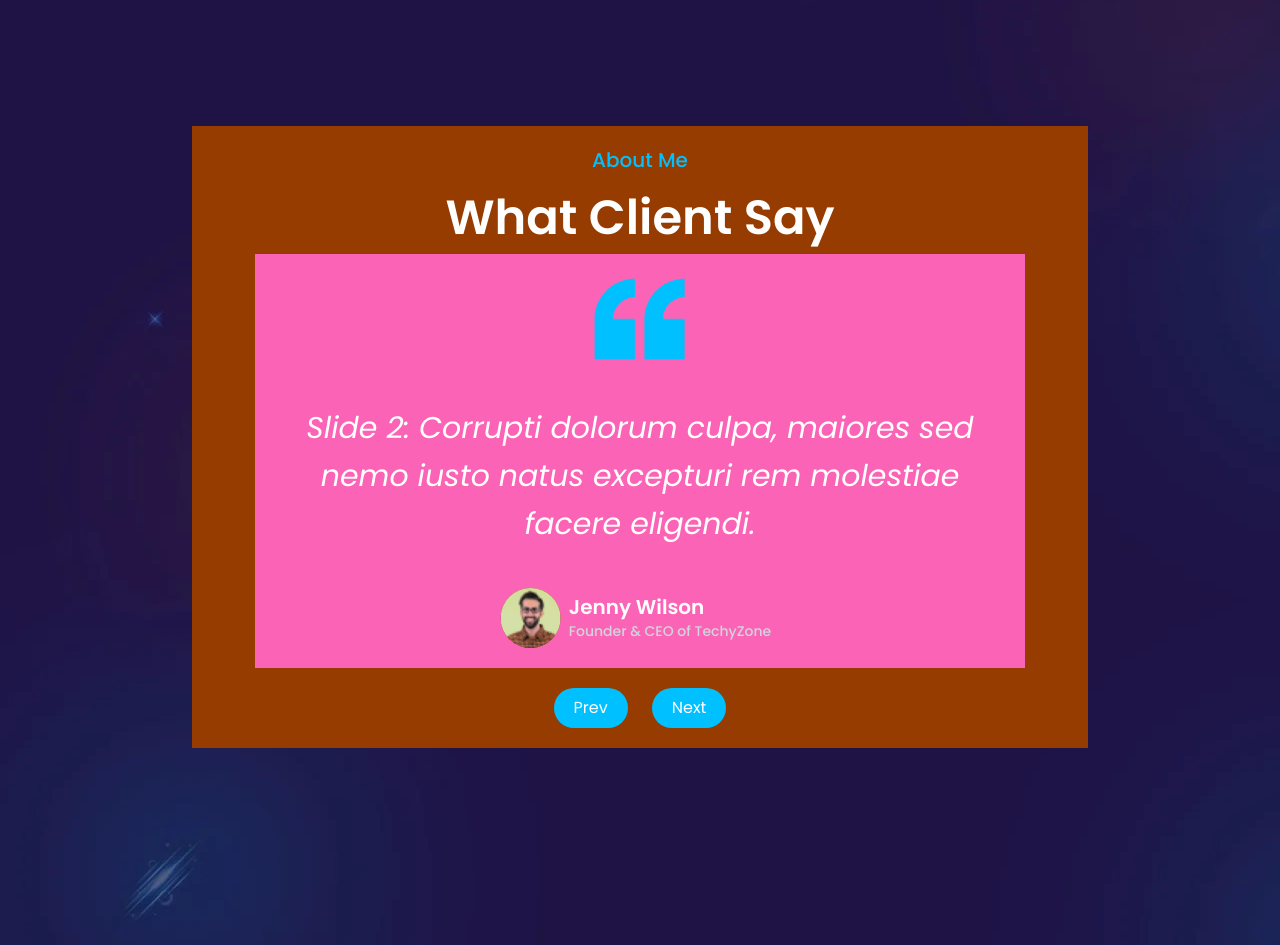
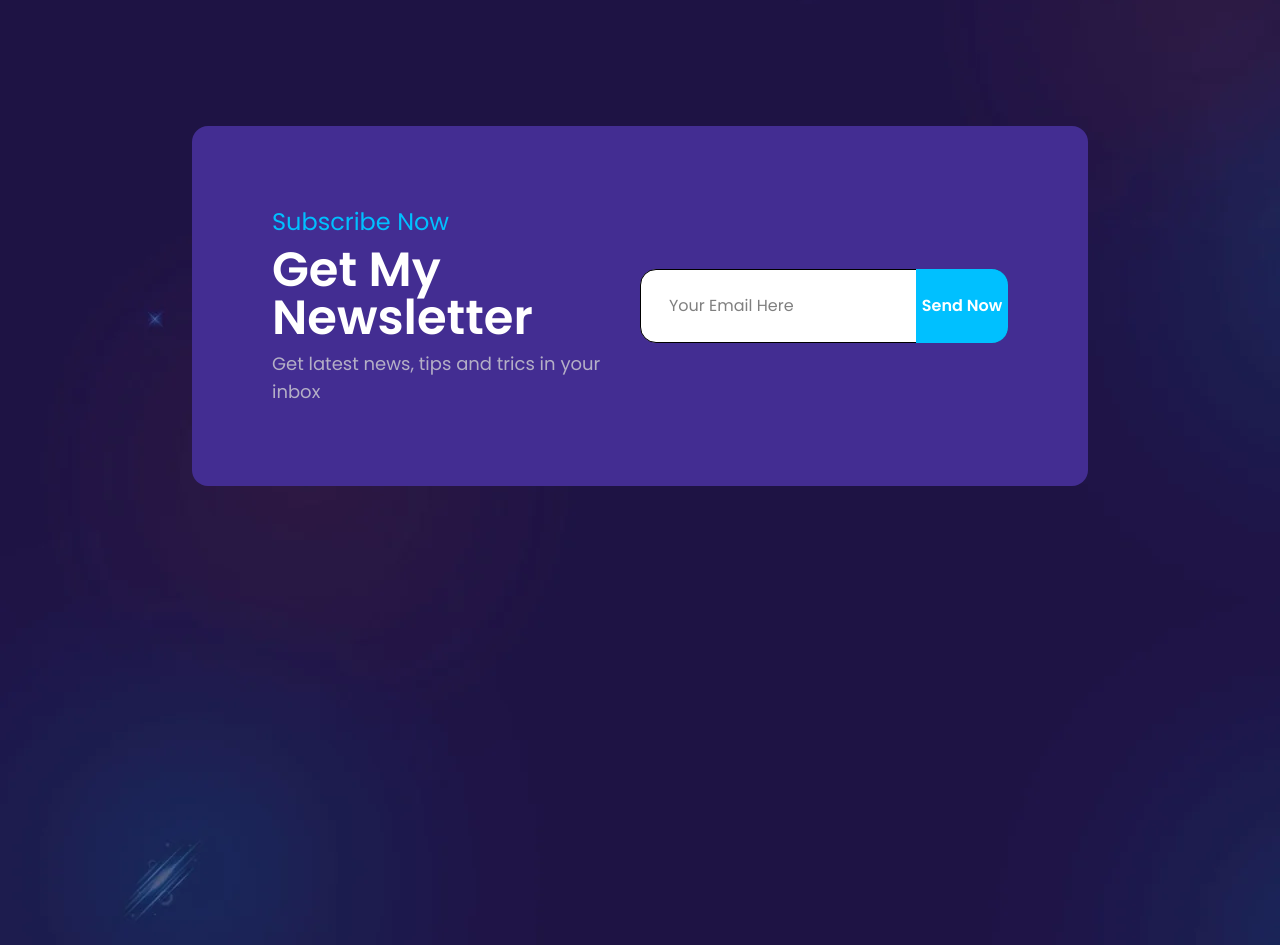
Before and after one commit to Adeel-116/personal_dev_portfolio, a React (Vite) app: page / in a window 1280 px wide. Shown: the part 2140-3085 px from the top of the page. Built offline with nearby package versions, Linux system fonts and the light colour scheme.

Commit message:
NewsLetter working

```diff
--- /dev/null
+++ b/src/components/Blog/Blog.tsx
@@ -0,0 +1,14 @@
+import React from 'react'
+import BlogCard from './BlogCard'
+
+function Blog() {
+  return (
+    <div className='w-full flex flex-row gap-x-10 justify-between'>
+        <BlogCard />
+        <BlogCard />
+        <BlogCard />
+    </div>
+  )
+}
+
+export default Blog
--- /dev/null
+++ b/src/components/Blog/BlogCard.tsx
@@ -0,0 +1,54 @@
+import React, { useState, useRef } from "react";
+import blogPicture from "../../assets/blog.avif";
+function BlogCard() {
+    const [transform, setTransform] = useState({ rotateX: 0, rotateY: 0 });
+    const [isHovered, setIsHovered] = useState(false);
+    const cardRef = useRef<HTMLDivElement>(null);
+
+    const handleMouseMove = (e: React.MouseEvent<HTMLDivElement>) => {
+        const container = cardRef.current;
+        if (!container) return;
+
+        const { left, top, width, height } = container.getBoundingClientRect();
+        const centerX = left + width / 5;
+        const centerY = top + height / 5;
+
+        const rotateY = ((e.clientX - centerX) / width) * 10;
+        const rotateX = -((e.clientY - centerY) / height) * 10;
+        setIsHovered(true);
+        setTransform({ rotateX, rotateY });
+    };
+
+    const handleMouseLeave = () => {
+        setIsHovered(false);
+        setTransform({ rotateX: 0, rotateY: 0 });
+    };
+
+    return (
+        <div
+            ref={cardRef}
+            className={`w-[35%] h-auto flex flex-col gap-y-6 overflow-hidden bg-[#3A2B71] rounded-2xl`}
+            style={{
+                transform: `perspective(1000px) rotateX(${transform.rotateX}deg) rotateY(${transform.rotateY}deg)`,
+                transition: "transform 0.1s ease-out",
+            }}
+            onMouseMove={handleMouseMove}
+            onMouseLeave={handleMouseLeave}
+        >
+            <div className="w-full h-auto flex flex-col items-center justify-center">
+                <div className="bloImage ">
+                    <img src={blogPicture} alt="" />
+                </div>
+                <div className="w-full px-10 py-7">
+                    <div className="flex gap-x-4">
+                        <p className="font-normal text-[#00c0ff]">Branding</p>
+                        <p className="text-[#b4afc6]">Auguest 27, 2022</p>
+                    </div>
+                    <h3 className="text-left text-white font-semibold text-2xl mt-3">How good designers can collabrate better</h3>
+                </div>
+            </div>
+        </div>
+    );
+}
+
+export default BlogCard;
--- /dev/null
+++ b/src/components/Contact/Contact.tsx
@@ -0,0 +1,117 @@
+import React, { useState } from "react";
+import { IoLocationSharp } from "react-icons/io5";
+import Button from "../Button";
+function Contact() {
+  const [formData, setFormData] = useState({
+    name: "",
+    email: "",
+    phone: "",
+    subject: "",
+    message: "",
+  });
+
+  return (
+    <div className="w-full h-auto flex justify-center items-center">
+      <div className="left w-1/2 h-auto flex flex-col gap-y-3 p-5">
+        <div className="w-full h-auto flex flex-row">
+          <div className="w-fit py-7 px-7 bg-[#00c0ff] rounded-full">
+            <IoLocationSharp size={30} color="#ffffff" />
+          </div>
+          <div className="flex flex-col text-left gap-y-1 px-5 py-3">
+            <h1 className="text-white font-semibold text-2xl ">Address</h1>
+            <p className="text-[#b4afc6] font-semibold">
+              20, somewhere in world
+            </p>
+          </div>
+        </div>
+
+        <div className="w-full h-auto flex flex-row">
+          <div className="w-fit py-7 px-7 bg-[#00c0ff] rounded-full">
+            <IoLocationSharp size={30} color="#ffffff" />
+          </div>
+          <div className="flex flex-col text-left gap-y-1 px-5 py-3">
+            <h1 className="text-white font-semibold text-2xl ">Address</h1>
+            <p className="text-[#b4afc6] font-semibold">
+              20, somewhere in world
+            </p>
+          </div>
+        </div>
+
+        <div className="w-full h-auto flex flex-row">
+          <div className="w-fit py-7 px-7 bg-[#00c0ff] rounded-full">
+            <IoLocationSharp size={30} color="#ffffff" />
+          </div>
+          <div className="flex flex-col text-left gap-y-1 px-5 py-3">
+            <h1 className="text-white font-semibold text-2xl ">Address</h1>
+            <p className="text-[#b4afc6] font-semibold">
+              20, somewhere in world
+            </p>
+          </div>
+        </div>
+      </div>
+
+      <div className="left w-1/2 h-auto flex flex-col  ">
+        <div className="w-full p-5 font-sans">
+          <form className="flex flex-col gap-5 text-white">
+            <div className="flex flex-col sm:flex-row gap-5">
+              <div className="flex-1">
+                <input
+                  type="text"
+                  name="name"
+                  value={formData.name}
+                  placeholder="Your Name"
+                  className="w-full p-3 border border-[#625A7C]  rounded focus:outline-none focus:ring-2 focus:ring-[#00c0ff]"
+                  required
+                />
+              </div>
+              <div className="flex-1">
+                <input
+                  type="email"
+                  name="email"
+                  value={formData.email}
+                  placeholder="Your Email"
+                  className="w-full p-3 border border-[#625A7C] rounded focus:outline-none focus:ring-2 focus:ring-[#00c0ff]"
+                  required
+                />
+              </div>
+            </div>
+
+            <div className="flex flex-col sm:flex-row gap-5">
+              <div className="flex-1">
+                <input
+                  type="tel"
+                  name="phone"
+                  value={formData.phone}
+                  placeholder="Your Phone"
+                  className="w-full p-3 border border-[#625A7C] rounded focus:outline-none focus:ring-2 focus:ring-[#00c0ff]"
+                />
+              </div>
+              <div className="flex-1">
+                <input
+                  type="text"
+                  name="subject"
+                  value={formData.subject}
+                  placeholder="Subject"
+                  className="w-full p-3 border border-[#625A7C] rounded focus:outline-none focus:ring-2 focus:ring-[#00c0ff]"
+                />
+              </div>
+            </div>
+
+            <div>
+              <textarea
+                name="message"
+                value={formData.message}
+                placeholder="Write your message here"
+                className="w-full p-3 border border-[#625A7C] rounded h-40 focus:outline-none focus:ring-2 focus:ring-[#00c0ff]"
+                required
+              />
+            </div>
+            <Button />
+          </form>
+        </div>
+      </div>
+    </div>
+  );
+}
+
+export default Contact;
--- a/src/components/ImageComponent.tsx
+++ b/src/components/ImageComponent.tsx
@@ -4,14 +4,10 @@ import MouseCircle from './MouseCircle';
 import Header from './Header/Header';
 import SkillCardSection from './About/SkillCardSection';
 import AboutUS from './About/AboutUS';
-import SkillSection from './SkillsSection/SkillSection';
-import Service from './services/Service';
-import PortfolioSection from './portfolio-section/PortfolioSection';
-import Testimonials from './testimonial/Testimonials';
+import Contact from './Contact/contact';
+import NewsLetter from './newsLetter/NewsLetter';
 
 function ImageComponent() {
-
-
 
 
   return (
@@ -40,7 +36,7 @@ function ImageComponent() {
       </div> */}
 
       <div className='w-[70%]'>
-        <Testimonials />
+        <NewsLetter />
       </div>
 
 
--- /dev/null
+++ b/src/components/newsLetter/NewsLetter.tsx
@@ -0,0 +1,37 @@
+import React from 'react'
+
+function NewsLetter() {
+  return (
+    <div className='w-full h-auto py-20 px-20 flex flex-row justify-center items-center bg-[#432D92] rounded-2xl'>
+
+        <div className='w-1/2 flex flex-col'>
+            <div className='w-full flex flex-col gap-y-2 text-left'>
+                <h3 className='text-[#00c0ff] text-2xl font-normal'>Subscribe Now</h3>
+                <h1 className='text-white font-semibold text-5xl'>Get My Newsletter</h1>
+                <p className='text-[#b4afc6] text-lg'>Get latest news, tips and trics in your inbox</p>
+            </div>
+        </div>
+
+        <div className='w-1/2'>
+                <div className='relative w-full flex '>
+                <input
+                  type="text"
+                  name="name"
+                  value={""}
+                  placeholder="Your Email Here"
+                  className="w-2/2 px-7 py-6 border bg-white rounded-2xl focus:outline-none focus:ring-2 focus:ring-[#00c0ff]"
+                  required
+                />
+
+
+                <div className='absolute w-1/4 h-full overflow-hidden bg-[#00c0ff] right-0 flex justify-center items-center rounded-r-2xl'>
+                    <h1 className='text-white font-semibold'>Send Now</h1>
+                </div>
+                </div>
+        </div>
+
+    </div>
+  )
+}
+
+export default NewsLetter
--- a/src/components/testimonial/Testimonials.tsx
+++ b/src/components/testimonial/Testimonials.tsx
@@ -1,14 +1,15 @@
 import React, { useEffect } from 'react';
 import quote from '../../assets/quote.png';
 import testimonialPicture from '../../assets/testimonialPicture.png';
+import { IoChevronForwardCircleOutline } from "react-icons/io5";
 
 function Testimonials() {
   const [slideNumber, setSlideNumber] = React.useState(0);
 
   const slideArray = [
-    { id: 1, content: 'Slide 1: Lorem ipsum dolor sit amet consectetur adipisicing elit.' },
-    { id: 2, content: 'Slide 2: Corrupti dolorum culpa, maiores sed nemo iusto natus excepturi rem molestiae facere eligendi.' },
-    { id: 3, content: 'Slide 3: Quidem corporis veritatis quo reprehenderit accusantium minima consectetur.' },
+    { id: 1, content: 'Lorem ipsum dolor sit amet, consectetur adipiscing elit. Sed do eiusmod tempor incididunt ut labore et dolore magna aliqua. Ut enim ad minim veniam, quis nostrud exercitation ullamco laboris nisi ut aliquip ex ea commodo consequat. Duis aute irure dolor in reprehenderit in voluptate velit esse cillum dolore eu fugiat nulla pariatur.' },
+    { id: 2, content: 'Lorem ipsum dolor sit amet, consectetur adipiscing elit. Sed do eiusmod tempor incididunt ut labore et dolore magna aliqua. Ut enim ad minim veniam, quis nostrud exercitation ullamco laboris nisi ut aliquip ex ea commodo consequat. Duis aute irure dolor in reprehenderit in voluptate velit esse cillum dolore eu fugiat nulla pariatur.' },
+    { id: 3, content: 'Lorem ipsum dolor sit amet, consectetur adipiscing elit. Sed do eiusmod tempor incididunt ut labore et dolore magna aliqua. Ut enim ad minim veniam, quis nostrud exercitation ullamco laboris nisi ut aliquip ex ea commodo consequat. Duis aute irure dolor in reprehenderit in voluptate velit esse cillum dolore eu fugiat nulla pariatur.' },
   ];
 
   const goNext = () => {
@@ -32,22 +33,22 @@ function Testimonials() {
   }, [slideNumber]); // Restart interval when slideNumber changes
 
   return (
-    <div className='w-full h-auto flex items-center justify-center flex-col bg-amber-800 p-5'>
+    <div className='w-full flex items-center justify-center flex-col p-5'>
       <div className='w-full flex flex-col items-center gap-y-2'>
         <h4 className='text-[#00c0ff] text-xl font-medium'>About Me</h4>
         <h1 className='w-full text-white font-semibold text-[3rem]'>What Client Say</h1>
       </div>
 
       {/* Slides Container */}
-      <div className='w-[90%] overflow-hidden relative'>
+      <div className='w-[90%]  overflow-hidden relative'>
         <div
           className='flex transition-transform duration-500 ease-in-out'
           style={{ transform: `translateX(-${slideNumber * 100}%)` }}
         >
           {slideArray.map((slide, index) => (
             <div
-              key={slide.id}
-              className='w-full flex-shrink-0 flex flex-col items-center gap-y-10 p-5 bg-pink-400'
+              key={index}
+              className='w-full  flex-shrink-0 flex flex-col items-center gap-y-10 p-5'
             >
               <div className='image w-[90px]'>
                 <img src={quote} alt="Quote" />
@@ -58,7 +59,7 @@ function Testimonials() {
               </div>
 
               <div className='w-[85%] h-auto flex flex-row justify-center items-center'>
-                <div className="w-[60px] h-[60px] bg-yellow-800 bg-center rounded-full">
+                <div className="w-[60px] h-[60px] bg-center rounded-full">
                   <img
                     className="w-full h-full object-cover rounded-full"
                     src={testimonialPicture}
@@ -76,19 +77,18 @@ function Testimonials() {
       </div>
 
       {/* Navigation Buttons */}
-      <div className='mt-5'>
-        <button
-          className='bg-[#00c0ff] text-white px-5 py-2 rounded-full hover:bg-[#0099cc] transition-colors duration-300'
-          onClick={goPrev}
-        >
-          Prev
-        </button>
-        <button
-          className='bg-[#00c0ff] text-white px-5 py-2 rounded-full ml-6 hover:bg-[#0099cc] transition-colors duration-300'
-          onClick={goNext}
-        >
-          Next
-        </button>
+      <div className=' flex flex-row mt-5 gap-x-5'>
+        <div className='flex items-center justify-center transform rotate-180 '
+          onClick={goPrev}>
+          < IoChevronForwardCircleOutline size={65} color='#fafafa' cursor-pointer/>
+          </div>
+
+          <div className='flex items-center justify-center'
+          onClick={goNext}>
+          < IoChevronForwardCircleOutline size={65} color='#fafafa'/>
+          </div>
+
+
       </div>
     </div>
   );
```
Also changed, not shown: src/assets/blog.avif (added).
